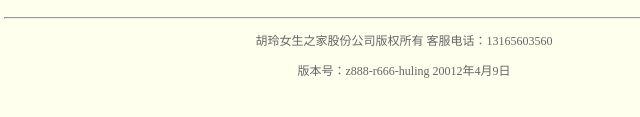
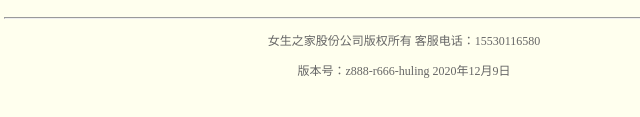
Before and after one commit to swaggy13/js, a plain HTML site: page js作业/index.html in a window 1280 px wide. Shown: the part 3387-3504 px from the top of the page, 236-876 px from the left. Drawn offline with Linux system fonts and the light colour scheme.

Commit message:
Update index.html

```diff
--- a/js作业/index.html
+++ b/js作业/index.html
@@ -410,8 +410,8 @@
   <hr style=" clear:both"/>
 
   <div id="footer">
-    <p>胡玲女生之家股份公司版权所有&nbsp;客服电话：13165603560</p>
-    <p>版本号：z888-r666-huling 20012年4月9日</p>
+    <p>女生之家股份公司版权所有&nbsp;客服电话：15530116580</p>
+    <p>版本号：z888-r666-huling 2020年12月9日</p>
   </div>
 </div>
 <br /><br />
```
